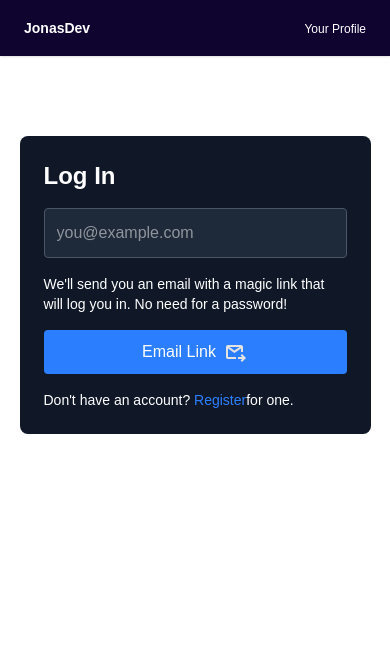
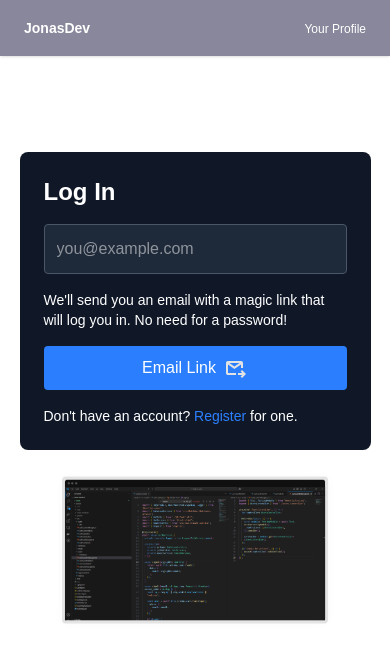
Before and after one commit to jonas-soderholm/nest-next-auth, a Next.js app in the folder client/: page /login in a window 390 px wide. Shown: the top 662 px of the page. Built offline with nearby package versions, Linux system fonts and the light colour scheme.

Commit message:
chore: add vscode template for landing page

```diff
--- a/client/app/(auth)/login/page.tsx
+++ b/client/app/(auth-pages)/login/page.tsx
@@ -27,7 +27,7 @@ export default function Login() {
   };
 
   return (
-    <div className="p-6 mt-[5rem] bg-gray-900 text-white rounded-lg max-w-[90%] sm:max-w-[40rem] mx-auto">
+    <div className="p-6 mt-[6rem] bg-gray-900 text-white rounded-lg max-w-[90%] sm:max-w-[40rem] mx-auto">
       {emailSent ? (
         <div>
           <h2 className="text-2xl sm:text-4xl font-bold mb-4">Log In</h2>
@@ -78,7 +78,7 @@ export default function Login() {
                 <button className="text-blue-500 hover:underline cursor-pointer">
                   Register
                 </button>
-              </Link>
+              </Link>{" "}
               for one.
             </p>
           </form>
--- a/client/app/(auth)/register/page.tsx
+++ b/client/app/(auth-pages)/register/page.tsx
@@ -35,7 +35,7 @@ export default function SignUp() {
   };
 
   return (
-    <div className="p-6 mt-[5rem] bg-gray-900 text-white rounded-lg max-w-[90%] sm:max-w-[40rem] mx-auto">
+    <div className="p-6 mt-[6rem] bg-gray-900 text-white rounded-lg max-w-[90%] sm:max-w-[40rem] mx-auto">
       {registered ? (
         <div>
           <h2 className="text-2xl sm:text-4xl font-bold mb-4">Register</h2>
--- a/client/app/globals.css
+++ b/client/app/globals.css
@@ -14,7 +14,7 @@
 
 @media (prefers-color-scheme: dark) {
   :root {
-    --background: #13033f;
+    --background: #161a4d;
     --foreground: #ededed;
   }
 }
@@ -26,5 +26,5 @@ body {
 }
 
 .header {
-  background-color: #0f0330;
+  background-color: #0f0e367e;
 }
--- a/client/app/layout.tsx
+++ b/client/app/layout.tsx
@@ -2,6 +2,7 @@ import type { Metadata } from "next";
 import { Geist, Geist_Mono } from "next/font/google";
 import "./globals.css";
 import Header from "@/component/header/Header";
+import ParticlesBackground from "@/component/ParticlesBackground";
 
 const geistSans = Geist({
   variable: "--font-geist-sans",
@@ -29,7 +30,14 @@ export default function RootLayout({
         className={`${geistSans.variable} ${geistMono.variable} antialiased`}
       >
         <Header />
+        <ParticlesBackground />
 
+        <div
+          className="absolute inset-0 flex justify-center items-center
+  mt-64 md:mt-[25rem] lg:mt-[40rem] xl:mt-[60rem]"
+        >
+          <img src="/images/vscode.png" alt="VSCode Image" className="w-3/4" />
+        </div>
         {children}
       </body>
     </html>
--- a/client/component/ParticlesBackground.tsx
+++ b/client/component/ParticlesBackground.tsx
@@ -24,7 +24,7 @@ export default function ParticlesBackground() {
           },
           color: { value: "#ffffff" }, // Particle color
           shape: { type: "circle" },
-          opacity: { value: 0.8, random: true },
+          opacity: { value: 0.4, random: true },
           size: { value: 2, random: true },
           move: {
             enable: true,
--- a/client/component/header/Header.tsx
+++ b/client/component/header/Header.tsx
@@ -4,7 +4,7 @@ import Link from "next/link";
 
 export default function Header() {
   return (
-    <header className="header w-full py-4 px-6 bg-[#030111] text-white flex justify-between items-center shadow-sm">
+    <header className="header w-full py-4 px-6 text-white flex justify-between items-center shadow-sm">
       <Link href="/">
         <h1 className="md:text-2xl text-sm font-bold">JonasDev</h1>
       </Link>
--- a/client/component/landing-page/LandingPage.tsx
+++ b/client/component/landing-page/LandingPage.tsx
@@ -1,48 +1,19 @@
 "use client";
 
-import { useEffect, useState } from "react";
 import { useRouter } from "next/navigation";
-import axios from "axios";
 import ParticlesBackground from "@/component/ParticlesBackground";
+import useAuth from "@/hooks/useAuth";
 
 export default function LandingPage() {
-  const [isAuthenticated, setIsAuthenticated] = useState<boolean | null>(null);
-  const [user, setUser] = useState("");
+  const { isAuthenticated, user, logout } = useAuth();
   const router = useRouter();
 
-  useEffect(() => {
-    const token = localStorage.getItem("token");
-
-    if (!token) {
-      setIsAuthenticated(false);
-      return;
-    }
-
-    // (Optional) Verify the token with the backend for extra security
-    axios
-      .get(`${process.env.NEXT_PUBLIC_API_URL}/profile`, {
-        headers: {
-          Authorization: `Bearer ${localStorage.getItem("token")}`,
-        },
-      })
-      .then((res) => {
-        console.log("User Data:", res.data);
-        setUser(res.data);
-        setIsAuthenticated(true);
-      })
-      .catch((err) => {
-        console.error("Authentication failed:", err);
-        localStorage.removeItem("token");
-        setIsAuthenticated(false);
-      });
-  }, []);
-
   if (isAuthenticated === null) {
-    return null; // Loading state
+    return null;
   }
 
   return (
-    <div className="mt-[8rem] w-full overflow-hidden">
+    <div className="mt-[12rem] w-full overflow-hidden">
       <div className="flex flex-col items-center justify-center text-center text-white">
         {isAuthenticated ? (
           <>
@@ -55,8 +26,7 @@ export default function LandingPage() {
             </p>
             <button
               onClick={() => {
-                localStorage.removeItem("token");
-                router.push("/login");
+                logout();
               }}
               className="bg-red-500 hover:bg-red-700 text-white font-bold py-2 px-4 rounded cursor-pointer"
             >
--- /dev/null
+++ b/client/hooks/useAuth.ts
@@ -0,0 +1,40 @@
+"use client";
+
+import { useEffect, useState } from "react";
+import { useRouter } from "next/navigation";
+import axios from "axios";
+
+export default function useAuth() {
+  const [isAuthenticated, setIsAuthenticated] = useState<boolean | null>(null);
+  const [user, setUser] = useState<string | null>(null);
+  const router = useRouter();
+
+  useEffect(() => {
+    const token = localStorage.getItem("token");
+
+    if (!token) {
+      setIsAuthenticated(false);
+      return;
+    }
+
+    axios
+      .get(`${process.env.NEXT_PUBLIC_API_URL}/profile`, {
+        headers: { Authorization: `Bearer ${token}` },
+      })
+      .then((res) => {
+        setUser(res.data);
+        setIsAuthenticated(true);
+      })
+      .catch(() => {
+        localStorage.removeItem("token");
+        setIsAuthenticated(false);
+      });
+  }, []);
+
+  const logout = () => {
+    localStorage.removeItem("token");
+    router.push("/login");
+  };
+
+  return { isAuthenticated, user, logout };
+}
```
Also changed, not shown: client/public/images/vscode.png (added).
